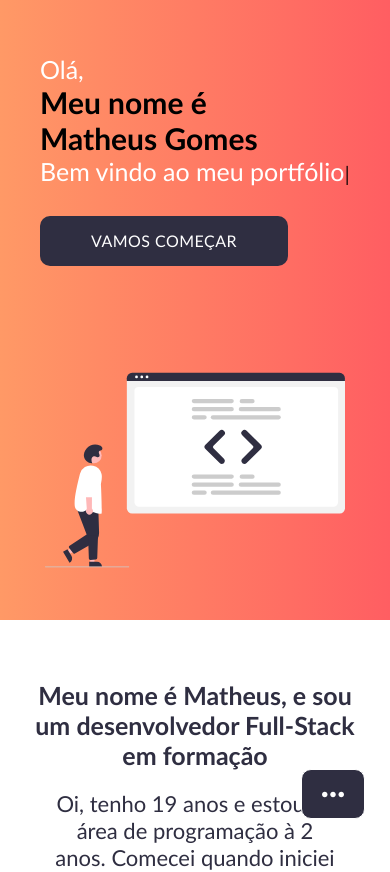
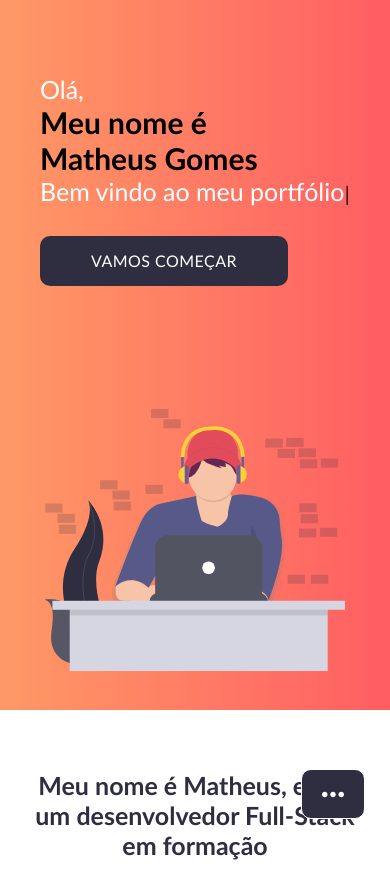
Before and after one commit to MatheusGomesRocha/Portfolio, a React (Create React App) app: page / in a window 390 px wide. Shown: the top 872 px of the page. Built offline with nearby package versions, Linux system fonts and the light colour scheme.

Commit message:
Corrigindo alguns bugs da responsividade + trocando o svg no Header

```diff
--- a/src/App.js
+++ b/src/App.js
@@ -67,7 +67,11 @@ export default () => {
     });
 
     const isIpad = useMediaQuery({                                     // 18 - Da uma largura para mobile devices
-        query: '(max-width: 1050px)'
+        query: '(max-width: 1000px)'
+    });
+
+    const isMdDevice = useMediaQuery({                                     // 18 - Da uma largura para mobile devices
+        query: '(max-width: 1150px)'
     });
 
 
@@ -291,7 +295,7 @@ export default () => {
             </Header>
 
             {/*Wave abaixo do Header*/}
-            {isMobile ?
+            {isMdDevice ?
                     null
                 :
                 <div className="custom-shape-divider-bottom-1612379057">
--- a/src/AppStyled.js
+++ b/src/AppStyled.js
@@ -50,9 +50,9 @@ export const Header = styled.div`
     background: linear-gradient(90deg, #ff9966 0%, #ff5e62 100%);
     height: 80vh;
 
-    @media(max-width: 800px) {
+    @media(max-width: 1050px) {
         height: auto;
-        padding-bottom: 0;
+        padding: 20px 0;
         width: 100%;
     }
 `;
@@ -68,15 +68,15 @@ export const HeaderTop = styled.div`
     transition: 500ms;
     z-index: 999;
 
-    @media(max-width: 800px) {
+    @media(max-width: 1050px) {
         display: none;
     }
 `;
 export const HeaderTopHidden = styled.div`
     display: ${props=>props.display};
-    height: 100px;
+    height: 75px;
 
-    @media(max-width: 800px) {
+    @media(max-width: 1050px) {
         display: none;
     }
 `;
@@ -111,7 +111,7 @@ export const HeaderBottom = styled.div`
 
     @media(min-width: 701px) and (max-width: 1050px) {
         flex-direction: column;
-        padding: 40px;
+        padding: 20px;
     }
 `;
 export const HeaderLeft = styled.div`
@@ -125,9 +125,10 @@ export const HeaderLeft = styled.div`
         display: flex;
         flex-direction: column;
         justify-content: center;
+        margin-bottom: 50px;
     }
 
-    @media(min-width: 701px) and (max-width: 1050px) {
+    @media(min-width: 701px) and (max-width: 950px) {
         width: 90%;
         display: flex;
         flex-direction: column;
@@ -135,4 +136,14 @@ export const HeaderLeft = styled.div`
         justify-content: center;
         margin-bottom: 50px;
     }
+
+    @media(min-width: 951px) and (max-width: 1150px) {
+        width: 65%;
+        display: flex;
+        flex-direction: column;
+        align-items: center;
+        justify-content: center;
+        margin-bottom: 50px;
+    }
+
 `;
--- a/src/components/BenefitsStyled.js
+++ b/src/components/BenefitsStyled.js
@@ -40,11 +40,11 @@ export const ItemDiv = styled.div`
     flex-direction: column;
     padding: 20px;
 
-    @media(max-width: 800px) {
+    @media(max-width: 1050px) {
         display: flex;
     }
 
-    @media(min-width: 801px) {
+    @media(min-width: 1051px) {
         display: ${props => props.display};
         padding: 10px 20px;
         animation: fadeTop 500ms;
--- a/src/components/ContactStyled.js
+++ b/src/components/ContactStyled.js
@@ -23,6 +23,7 @@ export const LeftDiv = styled.div`
 
     @media(max-width: 1050px) {
         padding: 50px 0;
+        display: flex;
     }
 
     @media(min-width: 1051px) {
--- a/src/components/WorksStyled.js
+++ b/src/components/WorksStyled.js
@@ -13,7 +13,7 @@ export const MainDiv = styled.div`
 `;
 export const GridDiv = styled.div`
     display: grid;
-    grid-template-columns: auto auto;
+    grid-template-columns: 45% 45%;
     grid-gap: 50px;
     margin-top: 100px;
     justify-content: center;
@@ -35,6 +35,7 @@ export const BlockDiv = styled.div`
     height: 350px;
     border-radius: 10px;
     position: relative;
+    width: 100%;
 
     :hover {
         cursor: pointer;
@@ -52,15 +53,14 @@ export const BlockDiv = styled.div`
 `;
 export const ItemDiv = styled.img`
     height: 350px;
+    width: 100%;
     border-radius: 10px;
 
     @media(max-width: 700px) {
-        width: 100%;
         height: 200px;
     }
 
     @media(min-width: 701px) and (max-width: 1050px) {
-        width: 100%;
         height: 400px;
     }
 `;
--- a/src/header_img.js
+++ b/src/header_img.js
@@ -1,64 +1,122 @@
 export default (props) => {
     return(
-        <svg width={props.mobile ? '300px' : '750px'} height={props.mobile ? '300px' : '650px'} id="bb554b9e-b999-4ef3-b2f2-4c0395b94ae2"  xmlns="http://www.w3.org/2000/svg" viewBox="0 0 926.62165 600.08495">
-            <circle cx="150.53395" cy="254.87249" r="24.56103" fill="#ffb8b8"/>
-            <polygon points="67.543 549.197 73.762 559.763 117.474 540.803 108.295 525.21 67.543 549.197" fill="#ffb8b8"/>
-            <path d="M206.09566,694.4297,218.343,715.23658l.0005.00084A15.38605,15.38605,0,0,1,212.888,736.302l-.43091.25362L192.4047,702.48857Z"
-                  transform="translate(-136.68918 -149.95753)" fill="#2f2e41"/>
-            <polygon points="139.6 587.26 151.86 587.259 157.692 539.971 139.598 539.972 139.6 587.26" fill="#ffb8b8"/>
-            <path d="M273.16223,733.21466l24.14379-.001h.001a15.38605,15.38605,0,0,1,15.38648,15.38623v.5l-39.53052.00146Z"
-                  transform="translate(-136.68918 -149.95753)" fill="#2f2e41"/>
-            <path d="M227.00063,708.56723a4.49318,4.49318,0,0,1-3.624-1.833l-11.82373-16.05859a4.49961,4.49961,0,0,1,1.12451-6.41016l52.614-35.1416-31.74659-83.47461L301.434,571.2518l2.28662,71.7334A36.04579,36.04579,0,0,1,285.67544,675.409l-56.42652,32.55371A4.486,4.486,0,0,1,227.00063,708.56723Z"
-                  transform="translate(-136.68918 -149.95753)" fill="#2f2e41"/>
-            <path d="M276.65933,727.617a4.49986,4.49986,0,0,1-4.48877-4.33984l-2.488-69.88184,30.80835-1.623-2.45313,70.38379a4.48729,4.48729,0,0,1-4.1997,4.333l-16.87281,1.11817C276.86294,727.6141,276.76089,727.617,276.65933,727.617Z"
-                  transform="translate(-136.68918 -149.95753)" fill="#2f2e41"/>
-            <path d="M309.29092,585.12875c-7.83838,0-35.21656-8.8164-44.72119-11.959-1.42188,1.13769-9.23316,6.97851-18.35108,5.91113-5.626-.66016-10.57886-3.84473-14.72095-9.46582-9.147-12.41406,2.15064-65.65137,13.239-108.126a34.26782,34.26782,0,0,1,40.52856-24.87988h0a34.57137,34.57137,0,0,1,26.08765,25.37793c2.08765,8.49805.29175,18.49414-1.01953,25.79395-.61646,3.43164-1.10352,6.14257-.937,7.47461.64355,5.14843,4.21875,85.8916,1.91992,89.33984C311.07143,584.96274,310.36343,585.12875,309.29092,585.12875Z"
-                  transform="translate(-136.68918 -149.95753)" fill="#fff"/>
-            <path d="M280.616,585.27177a10.74269,10.74269,0,0,0,.9416-16.44569l.48534-97.84356-23.04478,3.8374,6.76925,94.97037A10.80091,10.80091,0,0,0,280.616,585.27177Z"
-                  transform="translate(-136.68918 -149.95753)" fill="#ffb8b8"/>
-            <path d="M285.946,533.81821H261.12417a4.51352,4.51352,0,0,1-4.5-4.459l-.60938-67.292a17.603,17.603,0,1,1,35.20411.043L290.4457,529.37A4.51547,4.51547,0,0,1,285.946,533.81821Z"
-                  transform="translate(-136.68918 -149.95753)" fill="#fff"/>
-            <path d="M280.96926,429.28873c-11.24529.02059-21.85416-8.868-23.80286-19.94323a28.67148,28.67148,0,0,1,.91927-13.01372A34.95394,34.95394,0,0,1,306.021,374.379c3.00831,1.36131,5.97145,3.31645,7.3489,6.31741s.51535,7.19528-2.49791,8.54561c-1.96916.88242-4.44023.4491-6.18719,1.71573-2.50928,1.81937-1.86334,5.69129-.74286,8.58112s2.38776,6.38691.50947,8.85239c-1.75023,2.29739-5.24872,2.22609-8.00436,1.36137s-5.47557-2.31277-8.34864-2.01822c-4.1904.42961-7.20172,4.59773-7.7591,8.77306s.75474,8.34892,2.05018,12.35714Z"
-                  transform="translate(-136.68918 -149.95753)" fill="#2f2e41"/>
-            <path d="M395.68918,750.04247h-258a1,1,0,1,1,0-2h258a1,1,0,0,1,0,2Z" transform="translate(-136.68918 -149.95753)"
-                  fill="#ccc"/>
-            <path d="M1046.81082,584.50538H405.97232a16.51868,16.51868,0,0,1-16.5-16.5V172.85157a12.10185,12.10185,0,0,1,12.08789-12.08838h649.4535a12.31111,12.31111,0,0,1,12.29711,12.29736V568.00538A16.51867,16.51867,0,0,1,1046.81082,584.50538Z"
-                  transform="translate(-136.68918 -149.95753)" fill={props.fillTop}/>
-            <path d="M1026.091,563.67306H428.84627c-8.755,0-15.87757-6.66993-15.87757-14.86817v-344.105c0-6.08008,5.278-11.02685,11.76563-11.02685H1030.008c6.59521,0,11.96069,5.02832,11.96069,11.20849V548.80489C1041.9687,557.00313,1034.8459,563.67306,1026.091,563.67306Z"
-                  transform="translate(-136.68918 -149.95753)" fill={props.fillBig}/>
-            <path d="M1063.08109,174.90772H389.24076v-8.40039a16.57376,16.57376,0,0,1,16.56-16.5498H1046.521a16.57368,16.57368,0,0,1,16.56006,16.5498Z"
-                  transform="translate(-136.68918 -149.95753)" fill={props.fillAngle}/>
-            <circle cx="282.64694" cy="12.5" r="4.28342" fill={props.fillBig}/>
-            <circle cx="298.90575" cy="12.5" r="4.28342" fill={props.fillBig}/>
-            <circle cx="315.16455" cy="12.5" r="4.28342" fill={props.fillBig}/>
-            <path d="M713.29967,268.912H596.49153a6.56614,6.56614,0,0,1,0-13.13228H713.29967a6.56614,6.56614,0,1,1,0,13.13228Z"
-                  transform="translate(-136.68918 -149.95753)" fill="#ccc"/>
-            <path d="M858.44587,268.912H741.63774a6.56614,6.56614,0,0,1,0-13.13228H858.44587a6.56614,6.56614,0,1,1,0,13.13228Z"
-                  transform="translate(-136.68918 -149.95753)" fill="#ccc"/>
-            <path d="M858.44587,293.79419H655.24119a6.56613,6.56613,0,1,1,0-13.13227H858.44587a6.56613,6.56613,0,1,1,0,13.13227Z"
-                  transform="translate(-136.68918 -149.95753)" fill="#ccc"/>
-            <path d="M713.29967,243.68419H596.49153a6.56614,6.56614,0,0,1,0-13.13227H713.29967a6.56614,6.56614,0,1,1,0,13.13227Z"
-                  transform="translate(-136.68918 -149.95753)" fill="#ccc"/>
-            <path d="M777.5787,244.02978H744.40243a6.56614,6.56614,0,0,1,0-13.13228H777.5787a6.56614,6.56614,0,1,1,0,13.13228Z"
-                  transform="translate(-136.68918 -149.95753)" fill="#ccc"/>
-            <path d="M629.66781,293.79419H596.49153a6.56614,6.56614,0,0,1,0-13.13227h33.17628a6.56614,6.56614,0,1,1,0,13.13227Z"
-                  transform="translate(-136.68918 -149.95753)" fill="#ccc"/>
-            <path d="M713.29967,501.912H596.49153a6.56614,6.56614,0,0,1,0-13.13228H713.29967a6.56614,6.56614,0,1,1,0,13.13228Z"
-                  transform="translate(-136.68918 -149.95753)" fill="#ccc"/>
-            <path d="M858.44587,501.912H741.63774a6.56614,6.56614,0,0,1,0-13.13228H858.44587a6.56614,6.56614,0,1,1,0,13.13228Z"
-                  transform="translate(-136.68918 -149.95753)" fill="#ccc"/>
-            <path d="M858.44587,526.79419H655.24119a6.56613,6.56613,0,1,1,0-13.13227H858.44587a6.56614,6.56614,0,1,1,0,13.13227Z"
-                  transform="translate(-136.68918 -149.95753)" fill="#ccc"/>
-            <path d="M713.29967,476.68419H596.49153a6.56613,6.56613,0,0,1,0-13.13227H713.29967a6.56613,6.56613,0,1,1,0,13.13227Z"
-                  transform="translate(-136.68918 -149.95753)" fill="#ccc"/>
-            <path d="M777.5787,477.02978H744.40243a6.56614,6.56614,0,0,1,0-13.13228H777.5787a6.56614,6.56614,0,0,1,0,13.13228Z"
-                  transform="translate(-136.68918 -149.95753)" fill="#ccc"/>
-            <path d="M629.66781,526.79419H596.49153a6.56613,6.56613,0,0,1,0-13.13227h33.17628a6.56614,6.56614,0,1,1,0,13.13227Z"
-                  transform="translate(-136.68918 -149.95753)" fill="#ccc"/>
-            <path d="M682.793,431.41924a9.39692,9.39692,0,0,1-6.62352-2.7101l-43.90868-43.35929a9.1516,9.1516,0,0,1,0-13.02336l43.73124-43.18435a9.70171,9.70171,0,0,1,13.64354.043h0a9.689,9.689,0,0,1,.00019,13.68669l-32.49607,32.49664a5.41338,5.41338,0,0,0,0,7.64652l32.31978,32.32016a9.418,9.418,0,0,1-6.66648,16.08412Z"
-                  transform="translate(-136.68918 -149.95753)" fill={props.fillAngle} />
-            <path d="M752.75859,431.41924a9.418,9.418,0,0,1-6.66648-16.08412L778.41189,383.015a5.41338,5.41338,0,0,0,0-7.64652L745.91582,342.8718a9.67776,9.67776,0,0,1,.00019-13.68669h0a9.70169,9.70169,0,0,1,13.64353-.043l43.73124,43.18435a9.15157,9.15157,0,0,1,0,13.02336l-43.90867,43.35929A9.39891,9.39891,0,0,1,752.75859,431.41924Z"
-                  transform="translate(-136.68918 -149.95753)" fill={props.fillAngle}/>
+        <svg id="6088ba52-b752-42bb-ac91-0a74df332082" width={props.mobile ? '300px' : '500px'} height={props.mobile ? '300px' : '500px'} viewBox="0 0 900.94 787">
+            <defs>
+                <linearGradient id="33dd52eb-d837-4874-aadb-63a17bd6edfc" x1="611.05" y1="646" x2="611.05" y2="103.5"
+                                gradientUnits="userSpaceOnUse">
+                    <stop offset="0" stop-color="gray" stop-opacity="0.25"/>
+                    <stop offset="0.54" stop-color="gray" stop-opacity="0.12"/>
+                    <stop offset="1" stop-color="gray" stop-opacity="0.1"/>
+                </linearGradient>
+            </defs>
+            <title>coding</title>
+            <rect x="763.63" y="283" width="52" height="27" fill="#2f2e41" opacity="0.2"/>
+            <rect x="767.63" y="316" width="52" height="27" fill="#2f2e41" opacity="0.2"/>
+            <rect x="724.63" y="87" width="52" height="27" fill="#2f2e41" opacity="0.2"/>
+            <rect x="761.63" y="118" width="52" height="27" fill="#2f2e41" opacity="0.2"/>
+            <rect x="661.63" y="89" width="52" height="27" fill="#2f2e41" opacity="0.2"/>
+            <rect x="828.63" y="149" width="52" height="27" fill="#2f2e41" opacity="0.2"/>
+            <rect x="765.63" y="151" width="52" height="27" fill="#2f2e41" opacity="0.2"/>
+            <rect x="698.63" y="120" width="52" height="27" fill="#2f2e41" opacity="0.2"/>
+            <rect x="825.63" y="357" width="52" height="27" fill="#2f2e41" opacity="0.2"/>
+            <rect x="762.63" y="359" width="52" height="27" fill="#2f2e41" opacity="0.2"/>
+            <path
+                d="M280.17,332.5s73.29,73.29,31.92,182S383,804.14,383,804.14s-1.2-.18-3.43-.57C229.05,777,154.26,604.85,238,477,269.08,429.41,294.62,373.64,280.17,332.5Z"
+                transform="translate(-149.42 -56.5)" fill="#2f2e41"/>
+            <path d="M280.17,332.5s41.37,89.84,0,163.12-7.09,279,102.84,308.52" transform="translate(-149.42 -56.5)" fill="none"
+                  stroke="#535461" stroke-miterlimit="10" stroke-width="2"/>
+            <path
+                d="M149.63,628.92s83.63-13.32,91.25,61.63S401.7,775.89,401.7,775.89s-1,.68-2.87,1.91c-126.49,83-247.4,52.89-229.17-57.36C176.43,679.45,175.87,638.28,149.63,628.92Z"
+                transform="translate(-149.42 -56.5)" fill="#2f2e41"/>
+            <path
+                d="M149.63,628.92s83.63-13.32,91.25,61.63S401.7,775.89,401.7,775.89s-1,.68-2.87,1.91c-126.49,83-247.4,52.89-229.17-57.36C176.43,679.45,175.87,638.28,149.63,628.92Z"
+                transform="translate(-149.42 -56.5)" fill="#f5f5f5" opacity="0.2"/>
+            <path d="M149.63,628.92s64.91,14.25,59.58,73.27S305.61,832,401.7,775.89" transform="translate(-149.42 -56.5)"
+                  fill="none" stroke="#535461" stroke-miterlimit="10" stroke-width="2"/>
+            <rect x="0.63" y="284" width="52" height="27" fill="#2f2e41" opacity="0.2"/>
+            <rect x="37.63" y="315" width="52" height="27" fill="#2f2e41" opacity="0.2"/>
+            <rect x="318.63" width="52" height="27" fill="#2f2e41" opacity="0.2"/>
+            <rect x="728.63" y="498" width="52" height="27" fill="#2f2e41" opacity="0.2"/>
+            <rect x="41.63" y="348" width="52" height="27" fill="#2f2e41" opacity="0.2"/>
+            <rect x="355.63" y="31" width="52" height="27" fill="#2f2e41" opacity="0.2"/>
+            <rect x="165.63" y="214" width="52" height="27" fill="#2f2e41" opacity="0.2"/>
+            <rect x="202.63" y="245" width="52" height="27" fill="#2f2e41" opacity="0.2"/>
+            <rect x="301.63" y="228" width="52" height="27" fill="#2f2e41" opacity="0.2"/>
+            <rect x="206.63" y="278" width="52" height="27" fill="#2f2e41" opacity="0.2"/>
+            <rect x="798.63" y="498" width="52" height="27" fill="#2f2e41" opacity="0.2"/>
+            <path
+                d="M870.07,447.61a412.25,412.25,0,0,1-6.18-56.71h0a76,76,0,0,0-53.46-69.38c-5.46-1.68-11.47-3.25-18.11-4.66-58.2-12.36-75.88-1.57-77.89-.15A74.63,74.63,0,0,1,710,307.1c-.1-.34-.19-.68-.29-1a74.51,74.51,0,0,0,19.91-44.89c9.71-9.84,15.38-21.72,15.38-34.51,0-11-4.2-21.32-11.55-30.25V179.07a75.57,75.57,0,0,0-75.57-75.57h-6.13a75.57,75.57,0,0,0-75.57,75.57v18.73c-6.67,8.61-10.45,18.44-10.45,28.88,0,12.52,5.44,24.16,14.78,33.88a74.52,74.52,0,0,0,20.74,46.34c.41,2.84.83,5.89,1.24,9.11L498.39,338s-40.14,1.65-66,55C410.52,438.19,367,554.29,354.11,588.85h0c-2.33,6.26-3.65,9.85-3.65,9.85s.43-.43,1.24-1.17l-1.24,3.37s.63-.64,1.83-1.69c-1.82,14.46-2.08,39.29,16.86,42.38,15.88,2.59,56.8,3.66,87.71,4.09v0H459c20.49.27,36.08.27,36.08.27v-.27H827.52v-3.41a22.91,22.91,0,0,0-1.83-9l.46-.56a18.25,18.25,0,0,1,3.45,8,8,8,0,0,1-.16.84l.2-.51a8.56,8.56,0,0,1-.2,2.71s42.65-109.89,42.19-175.51A111.17,111.17,0,0,0,870.07,447.61ZM604.22,330.86a76.25,76.25,0,0,1-1.06-9.48s0-.06,0-.09C603.53,324.38,603.89,327.58,604.22,330.86ZM475,566.9v26.19L458.6,596.6Z"
+                transform="translate(-149.42 -56.5)" fill="url(#33dd52eb-d837-4874-aadb-63a17bd6edfc)"/>
+            <path
+                d="M503.71,57.57h0a75.57,75.57,0,0,1,75.57,75.57v32.24a0,0,0,0,1,0,0H428.14a0,0,0,0,1,0,0V133.14A75.57,75.57,0,0,1,503.71,57.57Z"
+                fill="#e14b5a"/>
+            <ellipse cx="504.24" cy="175.95" rx="86.14" ry="59.19" fill="#e14b5a"/>
+            <path d="M598.44,289.79s18,94.07,0,119.44,55,35.41,55,35.41L729,417.16l10.57-67.65s-46-25.9-36.47-78.22Z"
+                  transform="translate(-149.42 -56.5)" fill="#f7c4a7"/>
+            <path d="M821.46,606.89s4.76,20.61-21.14,24.31a146.45,146.45,0,0,1-46.08-.55l-5.71-51.77h60.25Z"
+                  transform="translate(-149.42 -56.5)" fill="#f7c4a7"/>
+            <path d="M364.12,580.51S352.68,627,378.58,631.2s121,4.23,121,4.23v-55l-43.06,9.2L416.1,550.87Z"
+                  transform="translate(-149.42 -56.5)" fill="#f7c4a7"/>
+            <path
+                d="M604,320.18l-101.21,21.4s-38.58,1.59-63.42,52.85-78.75,197.66-78.75,197.66,46-46.51,99.89,3.17l35.94-65-7.93,103.06H767V584.69s58.13,31.18,53.91,48.62c0,0,49.75-128.18,39-186.43a396.18,396.18,0,0,1-5.94-54.5h0a73,73,0,0,0-51.38-66.67c-5.24-1.61-11-3.12-17.4-4.47-59.72-12.68-75,0-75,0s-11.57,37.64-11.36,54.7c.26,21.93-31.18,36.47-31.18,36.47s-46.51-11.1-48.62-20.08S600.28,330.75,604,320.18Z"
+                transform="translate(-149.42 -56.5)" opacity="0.1"/>
+            <path
+                d="M604,318.07l-101.21,21.4s-38.58,1.59-63.42,52.85S360.61,590,360.61,590s46-46.51,99.89,3.17l35.94-65L488.51,631.2H767V582.58s58.13,31.18,53.91,48.62c0,0,49.75-128.18,39-186.43a396.18,396.18,0,0,1-5.94-54.5h0a73,73,0,0,0-51.38-66.67c-5.24-1.61-11-3.12-17.4-4.47-59.72-12.68-75,0-75,0s-11.57,37.64-11.36,54.7c.26,21.93-31.18,36.47-31.18,36.47s-46.51-11.1-48.62-20.08S600.28,328.64,604,318.07Z"
+                transform="translate(-149.42 -56.5)" fill="#575988"/>
+            <path d="M707.42,313.58a71.53,71.53,0,0,1-2.76-37.52L600,294.55s1.51,7.91,3.22,19.76a71.86,71.86,0,0,0,104.18-.73Z"
+                  transform="translate(-149.42 -56.5)" opacity="0.1"/>
+            <path
+                d="M725.27,259.67a71.88,71.88,0,0,1-143.73,1.74c0-.58,0-1.16,0-1.74a71.89,71.89,0,0,1,40.29-64.59q3.23-1.58,6.64-2.84a72.39,72.39,0,0,1,37-3.44h0a71.82,71.82,0,0,1,59.61,66.1Q725.27,257.27,725.27,259.67Z"
+                transform="translate(-149.42 -56.5)" fill="#f7c4a7"/>
+            <g opacity="0.1">
+                <path
+                    d="M628.36,193.93l.1-.06q-3.41,1.26-6.64,2.84a71.89,71.89,0,0,0-40.29,64.59c0,.58,0,1.16,0,1.74a16,16,0,0,0,6.45-1.55c17.52-8.18,28-33.2,32.16-50.65C621.64,204.59,623.05,197.55,628.36,193.93Z"
+                    transform="translate(-149.42 -56.5)"/>
+                <path
+                    d="M683.37,195.94a71.28,71.28,0,0,0-17.87-5.51,23.06,23.06,0,0,1,12.83,8.06,32.86,32.86,0,0,1,3.93,7,72.07,72.07,0,0,0-60.45,1.25c4.51,9.89,18.5,15.28,27.84,18.89q15.34,5.92,31,10.83l-9.24-7.5,20.87,3.32a36.15,36.15,0,0,0-1.46-12.3c4,3.22,9.3,4.3,13.64,7,8.13,5.13,11.52,15,15.95,23.55,1.17,2.26,2.55,4.57,4.66,6A71.91,71.91,0,0,0,683.37,195.94Z"
+                    transform="translate(-149.42 -56.5)"/>
+            </g>
+            <path
+                d="M628.36,192.3l.1-.06q-3.41,1.26-6.64,2.84a71.89,71.89,0,0,0-40.29,64.59c0,.58,0,1.16,0,1.74a16,16,0,0,0,6.45-1.55c17.52-8.18,28-33.2,32.16-50.65C621.64,203,623.05,195.93,628.36,192.3Z"
+                transform="translate(-149.42 -56.5)" fill="#632652"/>
+            <path
+                d="M683.37,194.32a71.28,71.28,0,0,0-17.87-5.51,23.06,23.06,0,0,1,12.83,8.06,32.86,32.86,0,0,1,3.93,7,72.07,72.07,0,0,0-60.45,1.25c4.51,9.89,18.5,15.28,27.84,18.89q15.34,5.92,31,10.83l-9.24-7.5,20.87,3.32a36.15,36.15,0,0,0-1.46-12.3c4,3.22,9.3,4.3,13.64,7,8.13,5.13,11.52,15,15.95,23.55,1.17,2.26,2.55,4.57,4.66,6A71.91,71.91,0,0,0,683.37,194.32Z"
+                transform="translate(-149.42 -56.5)" fill="#632652"/>
+            <path d="M573.33,247.82s74-92,159.61,0l-7.4-20.61s-40.17-58.66-68.7-46-56.55,21.67-56.55,21.67Z"
+                  transform="translate(-149.42 -56.5)" opacity="0.1"/>
+            <path d="M573.33,246.19s74-92,159.61,0l-7.4-20.61s-40.17-58.66-68.7-46-56.55,21.67-56.55,21.67Z"
+                  transform="translate(-149.42 -56.5)" fill="#e14b5a"/>
+            <path d="M512.55,444.38s-15.85,42.28,6.34,80.33-19.55,53.91-19.55,53.91" transform="translate(-149.42 -56.5)"
+                  opacity="0.1"/>
+            <path d="M769.4,406.33s27.48,34.88,9.51,66.06S762,578.62,762,578.62" transform="translate(-149.42 -56.5)"
+                  opacity="0.1"/>
+            <path
+                d="M338.82,553.3H644.29a25.37,25.37,0,0,1,25.37,25.37v0a0,0,0,0,1,0,0H313.46a0,0,0,0,1,0,0v0A25.37,25.37,0,0,1,338.82,553.3Z"
+                fill="#535461"/>
+            <path
+                d="M369.9,378.89H613.22a39,39,0,0,1,39,39V559.11a0,0,0,0,1,0,0H330.9a0,0,0,0,1,0,0V417.89A39,39,0,0,1,369.9,378.89Z"
+                fill="#535461"/>
+            <circle cx="491.29" cy="476.93" r="19.03" fill="#fff"/>
+            <path d="M577.56,204.7s72.72-72.68,151.15-1.33" transform="translate(-149.42 -56.5)" fill="none" stroke="#000"
+                  stroke-miterlimit="10" opacity="0.1"/>
+            <rect x="590.36" y="143.57" width="7.3" height="41.39" fill="#6a5c99"/>
+            <path
+                d="M580.62,170.35h0a25.16,25.16,0,0,1,25.16,25.16v1.62a25.16,25.16,0,0,1-25.16,25.16h0a0,0,0,0,1,0,0V170.35a0,0,0,0,1,0,0Z"
+                fill="#ffd037"/>
+            <rect x="575.75" y="167.92" width="11.36" height="56.81" rx="5.68" ry="5.68" fill="#6a5c99"/>
+            <rect x="558.44" y="200.88" width="7.3" height="41.39" transform="translate(974.76 386.65) rotate(-180)"
+                  fill="#6a5c99"/>
+            <path
+                d="M550.32,227.66h0a25.16,25.16,0,0,1,25.16,25.16v1.62a25.16,25.16,0,0,1-25.16,25.16h0a0,0,0,0,1,0,0V227.66A0,0,0,0,1,550.32,227.66Z"
+                transform="translate(976.38 450.76) rotate(180)" fill="#ffd037"/>
+            <rect x="568.99" y="225.23" width="11.36" height="56.81" rx="5.68" ry="5.68"
+                  transform="translate(999.92 450.76) rotate(-180)" fill="#6a5c99"/>
+            <path
+                d="M738.92,155.83c-9.89-20.56-31.43-45.42-77.86-47.41v-.06l-.56,0h0l-16.45.78v.08c-46.12,2.12-67.56,26.89-77.42,47.38A106.59,106.59,0,0,0,556.41,201l5.68-.14,5.68-.13A96.65,96.65,0,0,1,577,161.21c12.52-25.72,35.56-39.39,68.47-40.66h0l14.55-.81h0C692.95,121,716,134.69,728.51,160.4a96.65,96.65,0,0,1,9.25,39.54l5.68.13,5.68.14A106.59,106.59,0,0,0,738.92,155.83Z"
+                transform="translate(-149.42 -56.5)" fill="#ffd037"/>
+            <rect x="74.28" y="579" width="774.71" height="208" fill="#d6d6e3"/>
+            <rect x="74.28" y="593" width="774.71" height="27" opacity="0.1"/>
+            <rect x="22.31" y="576" width="878.63" height="27" fill="#d6d6e3"/>
         </svg>
     );
 }
```
Also changed, not shown: src/components/MoreInfoStyled.js (+10 -8 lines), src/img/logo 2828.png (added), 1 other file (tests, documents, lock files or other folders).
